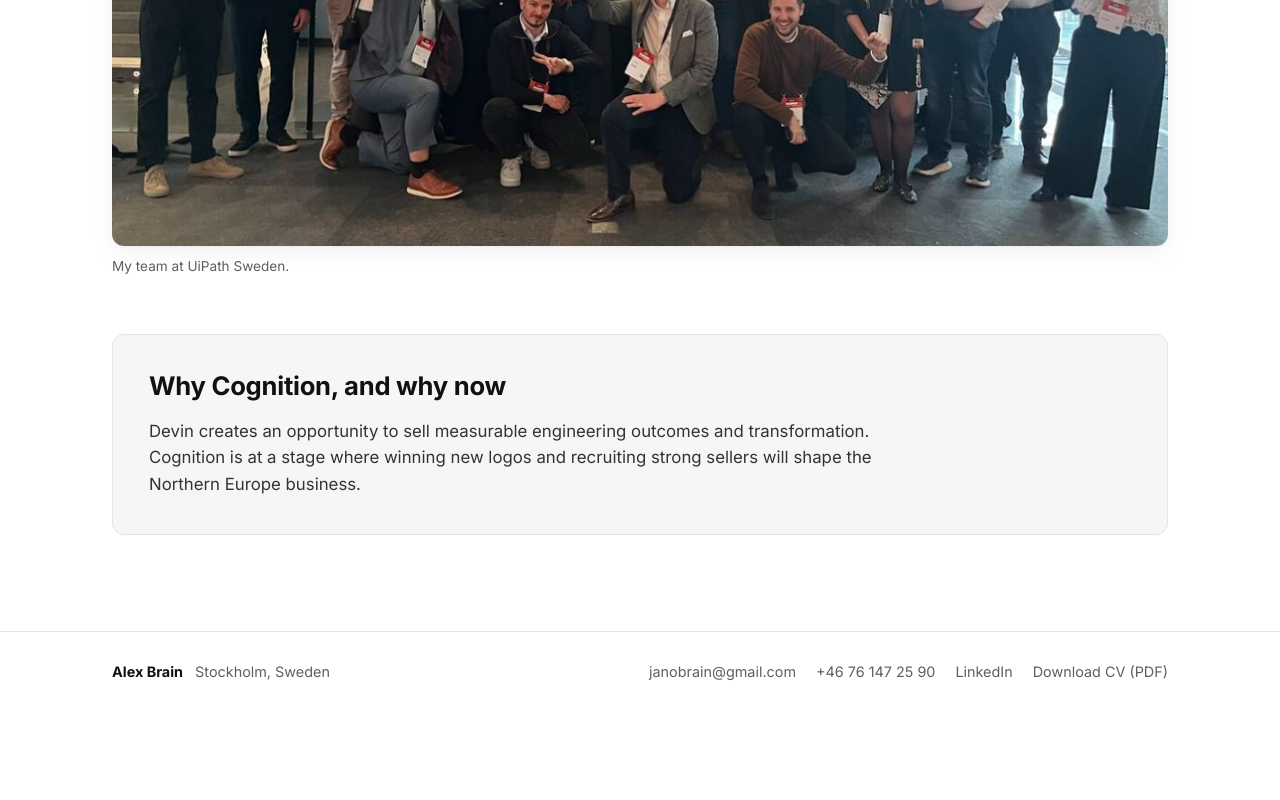
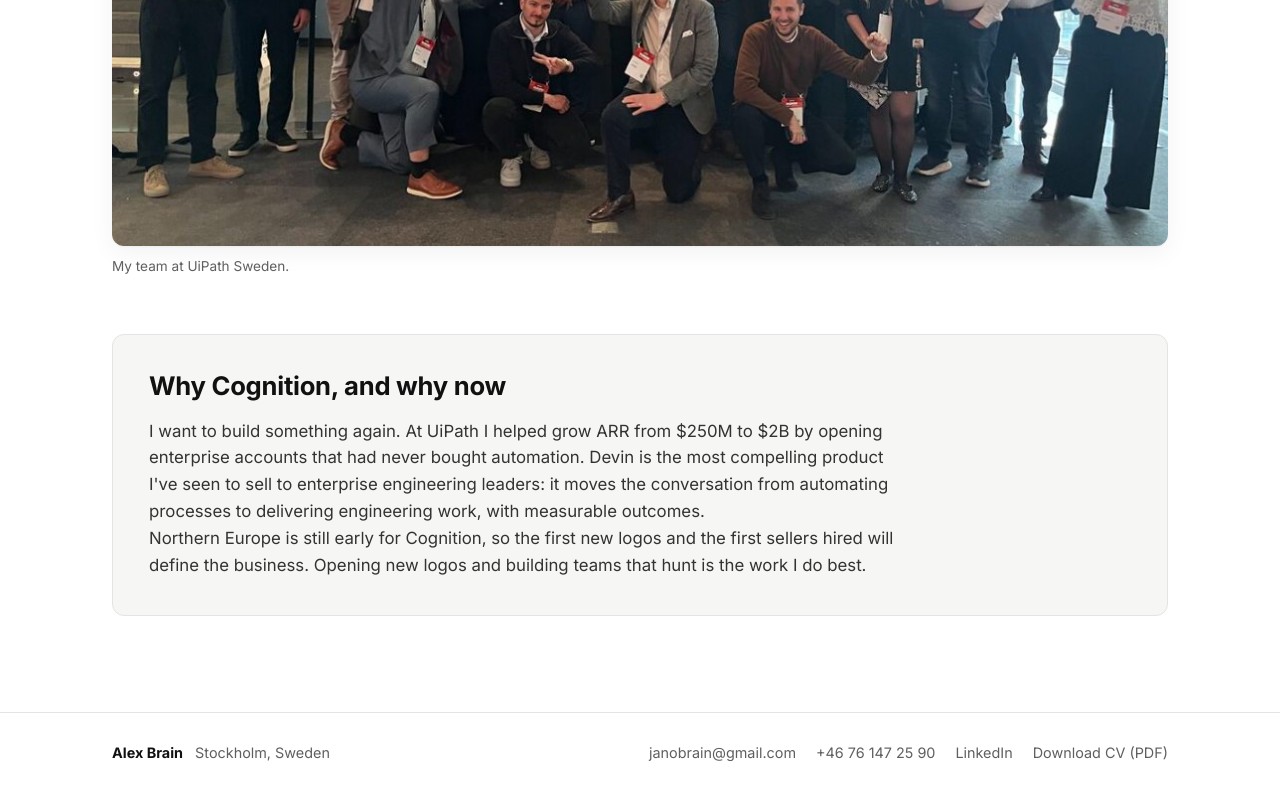
Before and after one commit to janobrain-creator/cognitioncanvas, a website built with Vite: page index.html in a window 1280 px wide. Shown: the part 8828-9628 px from the top of the page. Before the commit the page ends 9547 px from the top, so only its background shows below. Built offline with nearby package versions, Linux system fonts and the light colour scheme.

Commit message:
Why Cognition: blend UiPath parallel with build-again framing
Co-Authored-By: Devin AI <158243242+devin-ai-integration[bot]@users.noreply.github.com>

```diff
--- a/index.html
+++ b/index.html
@@ -447,7 +447,16 @@
 
           <div class="why">
             <h3>Why Cognition, and why now</h3>
-            <p>Devin creates an opportunity to sell measurable engineering outcomes and transformation. Cognition is at a stage where winning new logos and recruiting strong sellers will shape the Northern Europe business.</p>
+            <p>
+              I want to build something again. At UiPath I helped grow ARR from $250M to $2B by opening enterprise
+              accounts that had never bought automation. Devin is the most compelling product I've seen to sell to
+              enterprise engineering leaders: it moves the conversation from automating processes to delivering
+              engineering work, with measurable outcomes.
+            </p>
+            <p>
+              Northern Europe is still early for Cognition, so the first new logos and the first sellers hired will
+              define the business. Opening new logos and building teams that hunt is the work I do best.
+            </p>
           </div>
         </div>
       </section>
```
